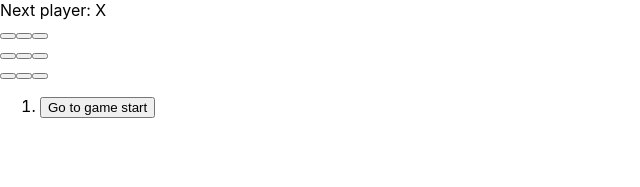
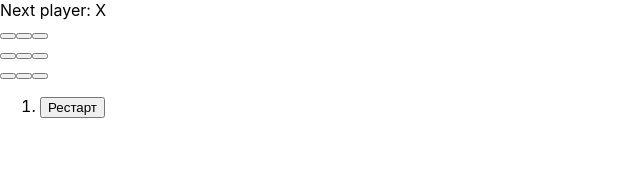
Before and after one commit to CyberJaba/my-react-app, a React (Create React App) app: page / in a window 1280 px wide. Shown: the top 187 px of the page, without its empty margins (0-640 px from the left). Built offline with nearby package versions, Linux system fonts and the light colour scheme.

Commit message:
translated to russian

```diff
--- a/src/App.js
+++ b/src/App.js
@@ -71,9 +71,9 @@ export default function Game() {
   const moves = history.map((squares, move) => {
     let description;
     if (move > 0) {
-      description = 'Go to move #' + move;
+      description = 'Вернутся к ходу #' + move;
     } else {
-      description = 'Go to game start';
+      description = 'Рестарт';
     }
     return (
       <li key={move}>
```
